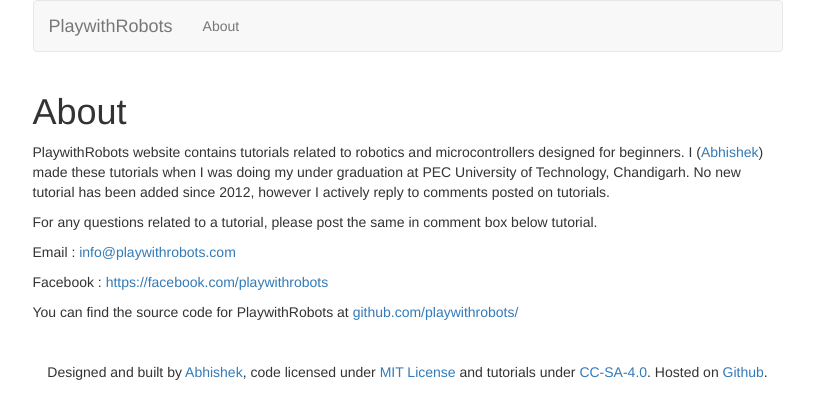
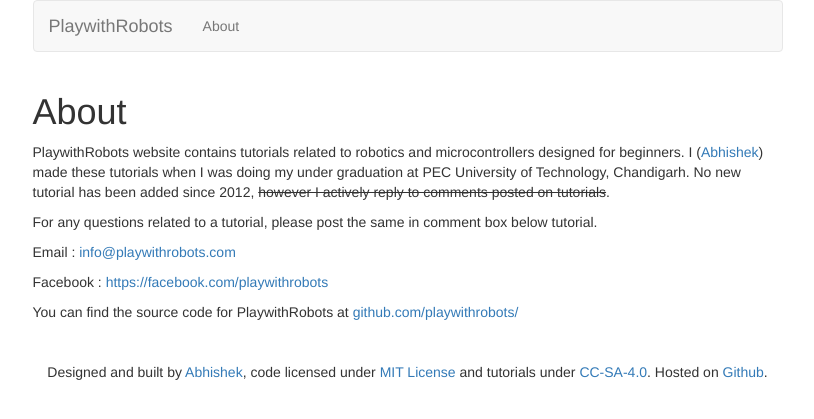
Before and after one commit to playwithrobots/playwithrobots.github.io, a Jekyll site: the page built from about.md, in a window 1280 px wide. Shown: the top 419 px of the page, without its empty margins (135-949 px from the left). Built offline with Jekyll 4.4.1, drawn with Linux system fonts in a browser that asks for light colours; Markdown is read by kramdown in place of the engine named in the settings.

```diff
--- a/about.md
+++ b/about.md
@@ -4,7 +4,7 @@ title: About
 permalink: /about/
 ---
 
-PlaywithRobots website contains tutorials related to robotics and microcontrollers designed for beginners. I (<a href="http://abhishek.ind.in">Abhishek</a>) made these tutorials when I was doing my under graduation at PEC University of Technology, Chandigarh. No new tutorial has been added since 2012, however I actively reply to comments posted on tutorials.
+PlaywithRobots website contains tutorials related to robotics and microcontrollers designed for beginners. I (<a href="http://abhishek.ind.in">Abhishek</a>) made these tutorials when I was doing my under graduation at PEC University of Technology, Chandigarh. No new tutorial has been added since 2012, ~~however I actively reply to comments posted on tutorials~~.
 
 For any questions related to a tutorial, please post the same in comment box below tutorial.
 
```
